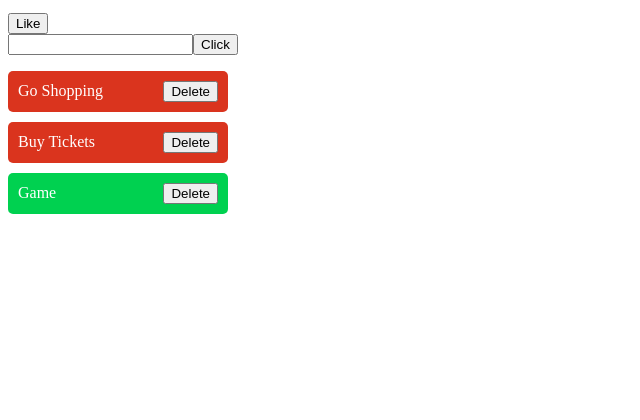
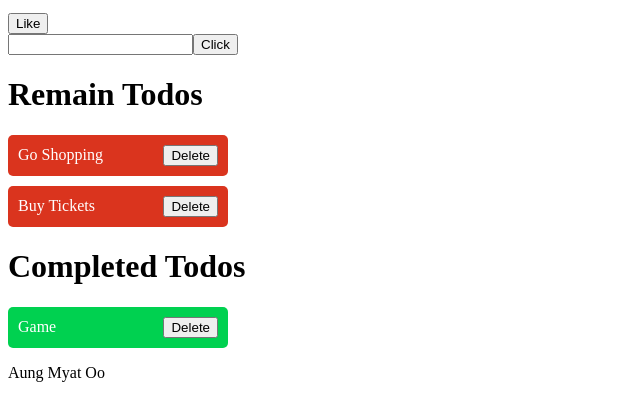
Before and after one commit to NightCoderMMCoder/Vue3-Basic, a plain HTML site: page index.html in a window 1280 px wide. Shown: the part 552-972 px from the top of the page, without its empty margins (0-640 px from the left). Drawn offline with nearby package versions, Linux system fonts and the light colour scheme.

Commit message:
11-computed

```diff
--- a/index.html
+++ b/index.html
@@ -67,9 +67,22 @@
         </form>
       </div>
       <small v-if="!formValidate" class="error">Please fill the task.</small>
+      <h1>Remain Todos</h1>
       <ul>
         <li
-          v-for="(todo, idx) in todos"
+          v-for="todo in remainTodos"
+          class="todo"
+          v-bind:class="[ todo.completed ? 'completed': 'remain' ]"
+          v-on:click="todo.completed = !todo.completed"
+        >
+          <span>{{ todo.task }}</span>
+          <button v-on:click.stop="handelDelete(todo.id)">Delete</button>
+        </li>
+      </ul>
+      <h1>Completed Todos</h1>
+      <ul>
+        <li
+          v-for="(todo, idx) in completedTodos"
           class="todo"
           v-bind:class="[ todo.completed ? 'completed': 'remain' ]"
           v-on:click="todo.completed = !todo.completed"
@@ -78,6 +91,7 @@
           <button v-on:click.stop="handelDelete(idx)">Delete</button>
         </li>
       </ul>
+      {{ fullName }}
 
       <br />
       <br />
--- a/script.js
+++ b/script.js
@@ -26,19 +26,24 @@ Vue.createApp({
       text: "",
       todos: [
         {
+          id: 1,
           task: "Go Shopping",
           completed: false,
         },
         {
+          id: 2,
           task: "Buy Tickets",
           completed: false,
         },
         {
+          id: 3,
           task: "Game",
           completed: true,
         },
       ],
       formValidate: true,
+      firstName: "Aung Myat",
+      lastName: "Oo",
     };
   },
   methods: {
@@ -54,6 +59,7 @@ Vue.createApp({
     handleClick() {
       if (this.text) {
         let newTask = {
+          id: Math.floor(Math.random() * 1000000000000000),
           task: this.text,
           completed: false,
         };
@@ -70,8 +76,20 @@ Vue.createApp({
       }
       this.text = e.target.value;
     },
-    handelDelete(idx) {
+    handelDelete(id) {
+      const idx = this.todos.findIndex((todo) => todo.id === id);
       this.todos.splice(idx, 1);
     },
   },
+  computed: {
+    fullName() {
+      return `${this.firstName} ${this.lastName}`;
+    },
+    completedTodos() {
+      return this.todos.filter((todo) => todo.completed);
+    },
+    remainTodos() {
+      return this.todos.filter((todo) => !todo.completed);
+    },
+  },
 }).mount("#app");
```
